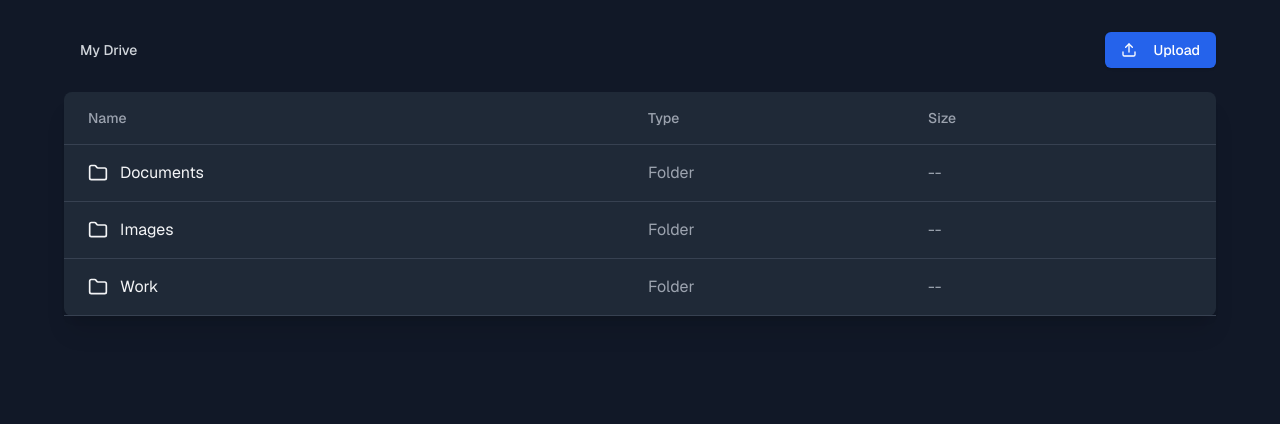
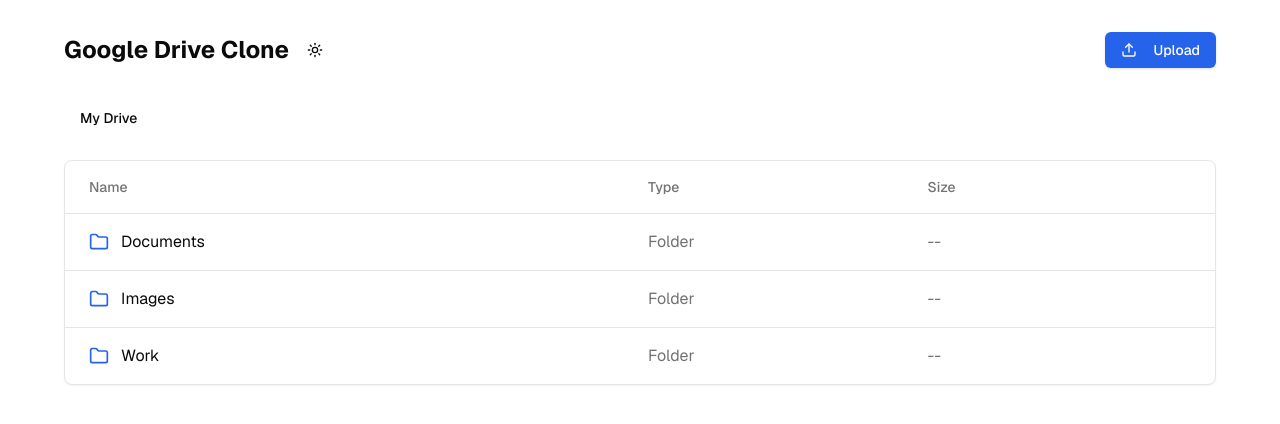
Before and after one commit to callumtaitmate/google-drive, a Next.js app: page / in a window 1280 px wide. Shown: the top 424 px of the page. Built offline with nearby package versions, Linux system fonts and the light colour scheme.

Commit message:
UI Updated

```diff
--- a/package.json
+++ b/package.json
@@ -31,6 +31,7 @@
     "lucide-react": "^0.474.0",
     "mysql2": "^3.12.0",
     "next": "^15.0.1",
+    "next-themes": "^0.4.4",
     "react": "^18.3.1",
     "react-dom": "^18.3.1",
     "tailwind-merge": "^3.0.1",
--- a/src/app/layout.tsx
+++ b/src/app/layout.tsx
@@ -1,11 +1,11 @@
 import "~/styles/globals.css";
-
 import { GeistSans } from "geist/font/sans";
 import { type Metadata } from "next";
+import { ThemeProvider } from "~/components/ui/theme-provider";
 
 export const metadata: Metadata = {
-  title: "Create T3 App",
-  description: "Generated by create-t3-app",
+  title: "Google Drive Clone",
+  description: "A professional Google Drive clone built with Next.js",
   icons: [{ rel: "icon", url: "/favicon.ico" }],
 };
 
@@ -13,8 +13,17 @@ export default function RootLayout({
   children,
 }: Readonly<{ children: React.ReactNode }>) {
   return (
-    <html lang="en" className={`${GeistSans.variable}`}>
-      <body>{children}</body>
+    <html lang="en" className={GeistSans.variable} suppressHydrationWarning>
+      <body>
+        <ThemeProvider
+          attribute="class"
+          defaultTheme="system"
+          enableSystem
+          disableTransitionOnChange
+        >
+          {children}
+        </ThemeProvider>
+      </body>
     </html>
   );
 }
--- a/src/app/page.tsx
+++ b/src/app/page.tsx
@@ -5,6 +5,7 @@ import { mockFiles } from "~/app/initialData";
 import { Folder, FileIcon, Upload, ChevronRight } from "lucide-react";
 import Link from "next/link";
 import { Button } from "~/components/ui/button";
+import { ThemeToggle } from "~/components/ui/theme-toggle";
 
 export default function GoogleDriveClone() {
   const [currentFolder, setCurrentFolder] = useState<string | null>(null);
@@ -39,29 +40,12 @@ export default function GoogleDriveClone() {
   };
 
   return (
-    <div className="min-h-screen bg-gray-900 p-8 text-gray-100">
+    <div className="min-h-screen bg-background p-8 text-foreground">
       <div className="mx-auto max-w-6xl">
-        <div className="mb-6 flex items-center justify-between">
-          <div className="flex items-center">
-            <Button
-              onClick={() => setCurrentFolder(null)}
-              variant="ghost"
-              className="mr-2 text-gray-300 hover:text-white"
-            >
-              My Drive
-            </Button>
-            {getBreadcrumbs().map((folder, index) => (
-              <div key={folder.id} className="flex items-center">
-                <ChevronRight className="mx-2 text-gray-500" size={16} />
-                <Button
-                  onClick={() => handleFolderClick(folder.id)}
-                  variant="ghost"
-                  className="text-gray-300 hover:text-white"
-                >
-                  {folder.name}
-                </Button>
-              </div>
-            ))}
+        <div className="mb-8 flex items-center justify-between">
+          <div className="flex items-center gap-2">
+            <h1 className="text-2xl font-bold">Google Drive Clone</h1>
+            <ThemeToggle />
           </div>
           <Button
             onClick={handleUpload}
@@ -71,45 +55,64 @@ export default function GoogleDriveClone() {
             Upload
           </Button>
         </div>
-        <div className="rounded-lg bg-gray-800 shadow-xl">
-          <div className="border-b border-gray-700 px-6 py-4">
-            <div className="grid grid-cols-12 gap-4 text-sm font-medium text-gray-400">
+
+        <div className="mb-6 flex items-center">
+          <Button
+            onClick={() => setCurrentFolder(null)}
+            variant="ghost"
+            className="mr-2"
+          >
+            My Drive
+          </Button>
+          {getBreadcrumbs().map((folder, index) => (
+            <div key={folder.id} className="flex items-center">
+              <ChevronRight className="mx-2 text-muted-foreground" size={16} />
+              <Button
+                onClick={() => handleFolderClick(folder.id)}
+                variant="ghost"
+              >
+                {folder.name}
+              </Button>
+            </div>
+          ))}
+        </div>
+
+        <div className="rounded-lg border bg-card shadow-sm">
+          <div className="border-b px-6 py-4">
+            <div className="grid grid-cols-12 gap-4 text-sm font-medium text-muted-foreground">
               <div className="col-span-6">Name</div>
               <div className="col-span-3">Type</div>
               <div className="col-span-3">Size</div>
             </div>
           </div>
-          <ul>
+          <ul className="divide-y">
             {getCurrentFiles().map((file) => (
-              <li
-                key={file.id}
-                className="hover:bg-gray-750 border-b border-gray-700 px-6 py-4"
-              >
+              <li key={file.id} className="px-6 py-4 transition-colors hover:bg-muted/50">
                 <div className="grid grid-cols-12 items-center gap-4">
                   <div className="col-span-6 flex items-center">
                     {file.type === "folder" ? (
                       <button
                         onClick={() => handleFolderClick(file.id)}
-                        className="flex items-center text-gray-100 hover:text-blue-400"
+                        className="flex items-center hover:text-blue-600 dark:hover:text-blue-400"
                       >
-                        <Folder className="mr-3" size={20} />
+                        <Folder className="mr-3 text-blue-600 dark:text-blue-400" size={20} />
                         {file.name}
                       </button>
                     ) : (
                       <Link
                         href={file.url ?? "#"}
-                        className="flex items-center text-gray-100 hover:text-blue-400"
+                        className="flex items-center hover:text-blue-600 dark:hover:text-blue-400"
                       >
-                        <FileIcon className="mr-3" size={20} />
+                        <FileIcon className="mr-3 text-gray-500" size={20} />
                         {file.name}
                       </Link>
                     )}
                   </div>
-                  <div className="col-span-3 text-gray-400">
+                  <div className="col-span-3 text-muted-foreground">
                     {file.type === "folder" ? "Folder" : "File"}
                   </div>
-                  <div className="col-span-3 text-gray-400">
-                    {file.type === "folder" ? "--" : "2 MB"}
+                  <div className="col-span-3 text-muted-foreground">
+                    {file.type === "folder" ? "--" : file.size}
                   </div>
                 </div>
               </li>
--- /dev/null
+++ b/src/components/ui/theme-provider.tsx
@@ -0,0 +1,9 @@
+"use client";
+
+import * as React from "react";
+import { ThemeProvider as NextThemesProvider } from "next-themes";
+import { ThemeProviderProps } from "next-themes";
+
+export function ThemeProvider({ children, ...props }: ThemeProviderProps) {
+  return <NextThemesProvider {...props}>{children}</NextThemesProvider>;
+}
--- /dev/null
+++ b/src/components/ui/theme-toggle.tsx
@@ -0,0 +1,23 @@
+"use client";
+
+import * as React from "react";
+import { Moon, Sun } from "lucide-react";
+import { useTheme } from "next-themes";
+import { Button } from "~/components/ui/button";
+
+export function ThemeToggle() {
+  const { theme, setTheme } = useTheme();
+
+  return (
+    <Button
+      variant="ghost"
+      size="icon"
+      onClick={() => setTheme(theme === "light" ? "dark" : "light")}
+      className="rounded-full"
+    >
+      <Sun className="h-5 w-5 rotate-0 scale-100 transition-all dark:-rotate-90 dark:scale-0" />
+      <Moon className="absolute h-5 w-5 rotate-90 scale-0 transition-all dark:rotate-0 dark:scale-100" />
+      <span className="sr-only">Toggle theme</span>
+    </Button>
+  );
+}
```
Also changed, not shown: 1 other file (tests, documents, lock files or other folders).
